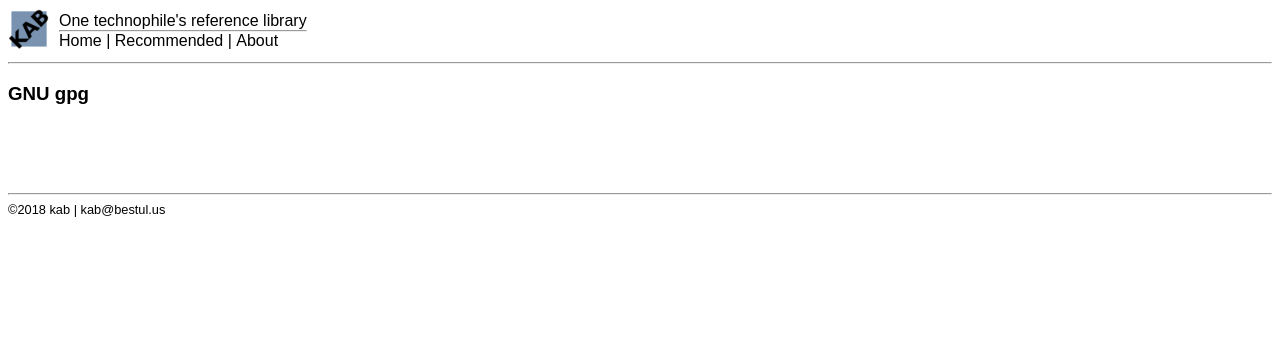
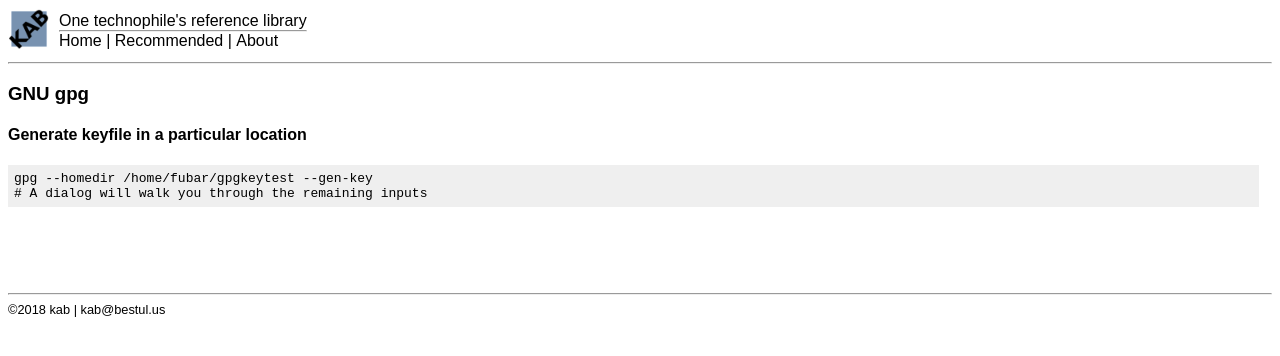
Before and after one commit to kabtech/kab, a Jekyll site: the page built from ccc/gpg.md, in a window 1280 px wide. Shown: the top 356 px of the page. Built offline with Jekyll 4.4.1, drawn with Linux system fonts in a browser that asks for light colours.

Commit message:
Update gpg.md

````diff
--- a/ccc/gpg.md
+++ b/ccc/gpg.md
@@ -6,6 +6,13 @@ group: ccc
 
 ### GNU gpg
 
+#### Generate keyfile in a particular location
+```
+gpg --homedir /home/fubar/gpgkeytest --gen-key
+# A dialog will walk you through the remaining inputs
+```
+
+
 <br/>
 <br/>
 <br/>
````
